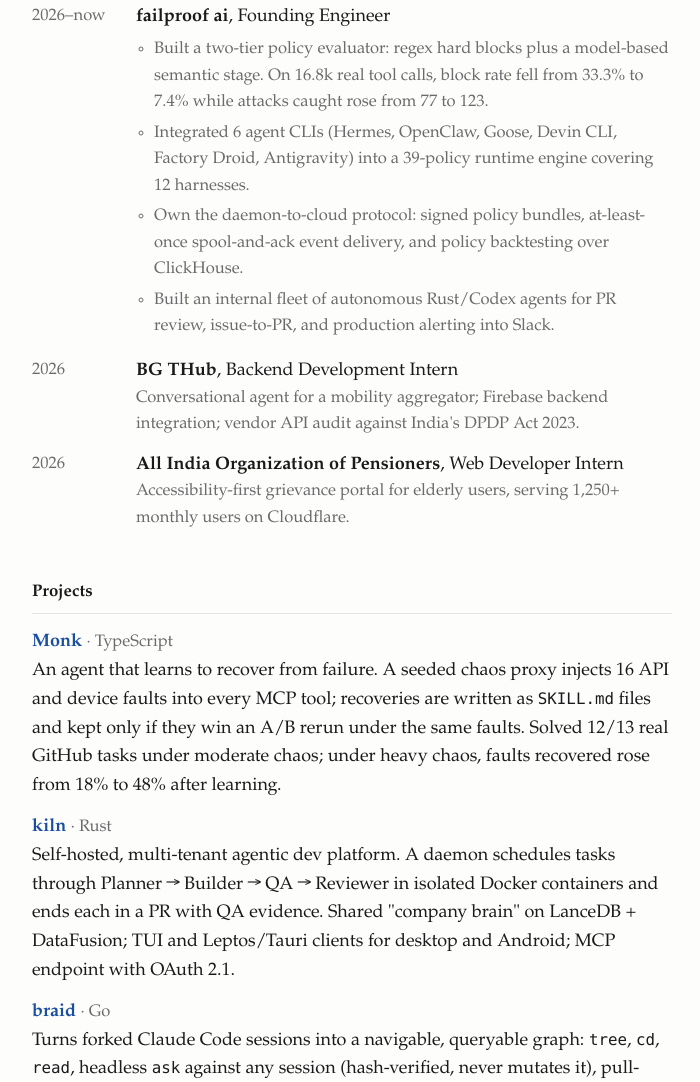
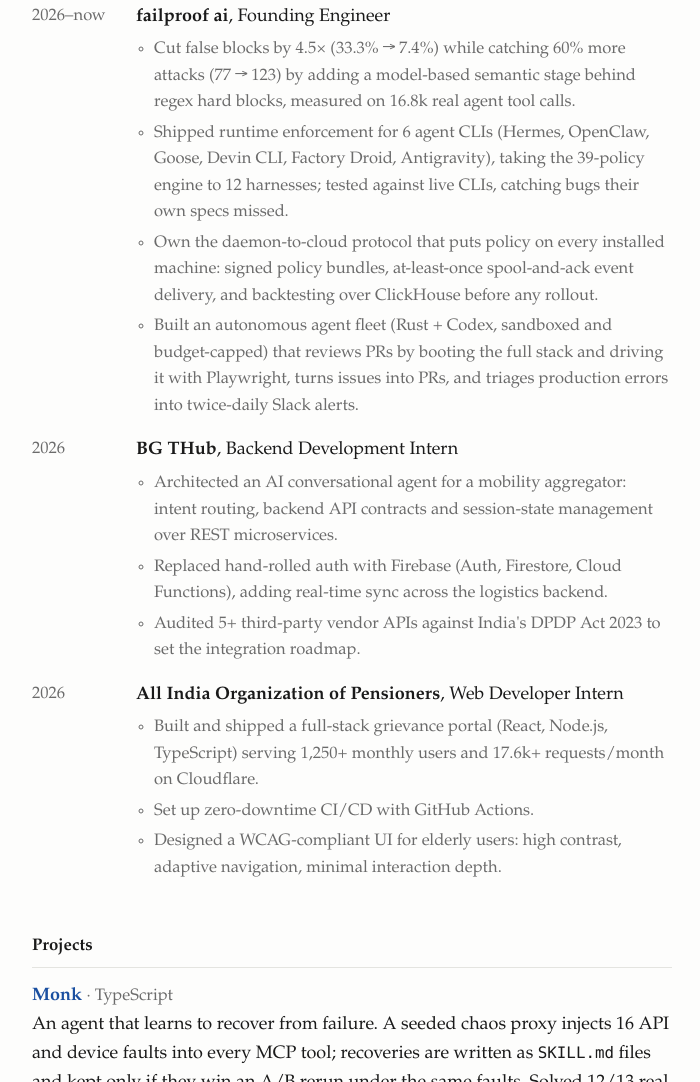
Before and after one commit to chetan-raghuvanshi/chetan-raghuvanshi.github.io, a plain HTML site: page index.html in a window 1280 px wide. Shown: the part 1136-2218 px from the top of the page, without its empty margins (288-988 px from the left). Drawn offline with Linux system fonts and the light colour scheme.

Commit message:
Punchier experience bullets
Co-Authored-By: Claude Opus 5.5 <noreply@anthropic.com>

```diff
--- a/index.html
+++ b/index.html
@@ -64,10 +64,10 @@
       <span>
         <span class="item-title">failproof ai</span>, Founding Engineer
         <ul class="bullets">
-          <li>Built a two-tier policy evaluator: regex hard blocks plus a model-based semantic stage. On 16.8k real tool calls, block rate fell from 33.3% to 7.4% while attacks caught rose from 77 to 123.</li>
-          <li>Integrated 6 agent CLIs (Hermes, OpenClaw, Goose, Devin CLI, Factory Droid, Antigravity) into a 39-policy runtime engine covering 12 harnesses.</li>
-          <li>Own the daemon-to-cloud protocol: signed policy bundles, at-least-once spool-and-ack event delivery, and policy backtesting over ClickHouse.</li>
-          <li>Built an internal fleet of autonomous Rust/Codex agents for PR review, issue-to-PR, and production alerting into Slack.</li>
+          <li>Cut false blocks by 4.5× (33.3% → 7.4%) while catching 60% more attacks (77 → 123) by adding a model-based semantic stage behind regex hard blocks, measured on 16.8k real agent tool calls.</li>
+          <li>Shipped runtime enforcement for 6 agent CLIs (Hermes, OpenClaw, Goose, Devin CLI, Factory Droid, Antigravity), taking the 39-policy engine to 12 harnesses; tested against live CLIs, catching bugs their own specs missed.</li>
+          <li>Own the daemon-to-cloud protocol that puts policy on every installed machine: signed policy bundles, at-least-once spool-and-ack event delivery, and backtesting over ClickHouse before any rollout.</li>
+          <li>Built an autonomous agent fleet (Rust + Codex, sandboxed and budget-capped) that reviews PRs by booting the full stack and driving it with Playwright, turns issues into PRs, and triages production errors into twice-daily Slack alerts.</li>
         </ul>
       </span>
     </li>
@@ -75,14 +75,22 @@
       <span class="date">2026</span>
       <span>
         <span class="item-title">BG THub</span>, Backend Development Intern
-        <span class="desc meta">Conversational agent for a mobility aggregator; Firebase backend integration; vendor API audit against India's DPDP Act 2023.</span>
+        <ul class="bullets">
+          <li>Architected an AI conversational agent for a mobility aggregator: intent routing, backend API contracts and session-state management over REST microservices.</li>
+          <li>Replaced hand-rolled auth with Firebase (Auth, Firestore, Cloud Functions), adding real-time sync across the logistics backend.</li>
+          <li>Audited 5+ third-party vendor APIs against India's DPDP Act 2023 to set the integration roadmap.</li>
+        </ul>
       </span>
     </li>
     <li>
       <span class="date">2026</span>
       <span>
         <span class="item-title">All India Organization of Pensioners</span>, Web Developer Intern
-        <span class="desc meta">Accessibility-first grievance portal for elderly users, serving 1,250+ monthly users on Cloudflare.</span>
+        <ul class="bullets">
+          <li>Built and shipped a full-stack grievance portal (React, Node.js, TypeScript) serving 1,250+ monthly users and 17.6k+ requests/month on Cloudflare.</li>
+          <li>Set up zero-downtime CI/CD with GitHub Actions.</li>
+          <li>Designed a WCAG-compliant UI for elderly users: high contrast, adaptive navigation, minimal interaction depth.</li>
+        </ul>
       </span>
     </li>
   </ul>
```
